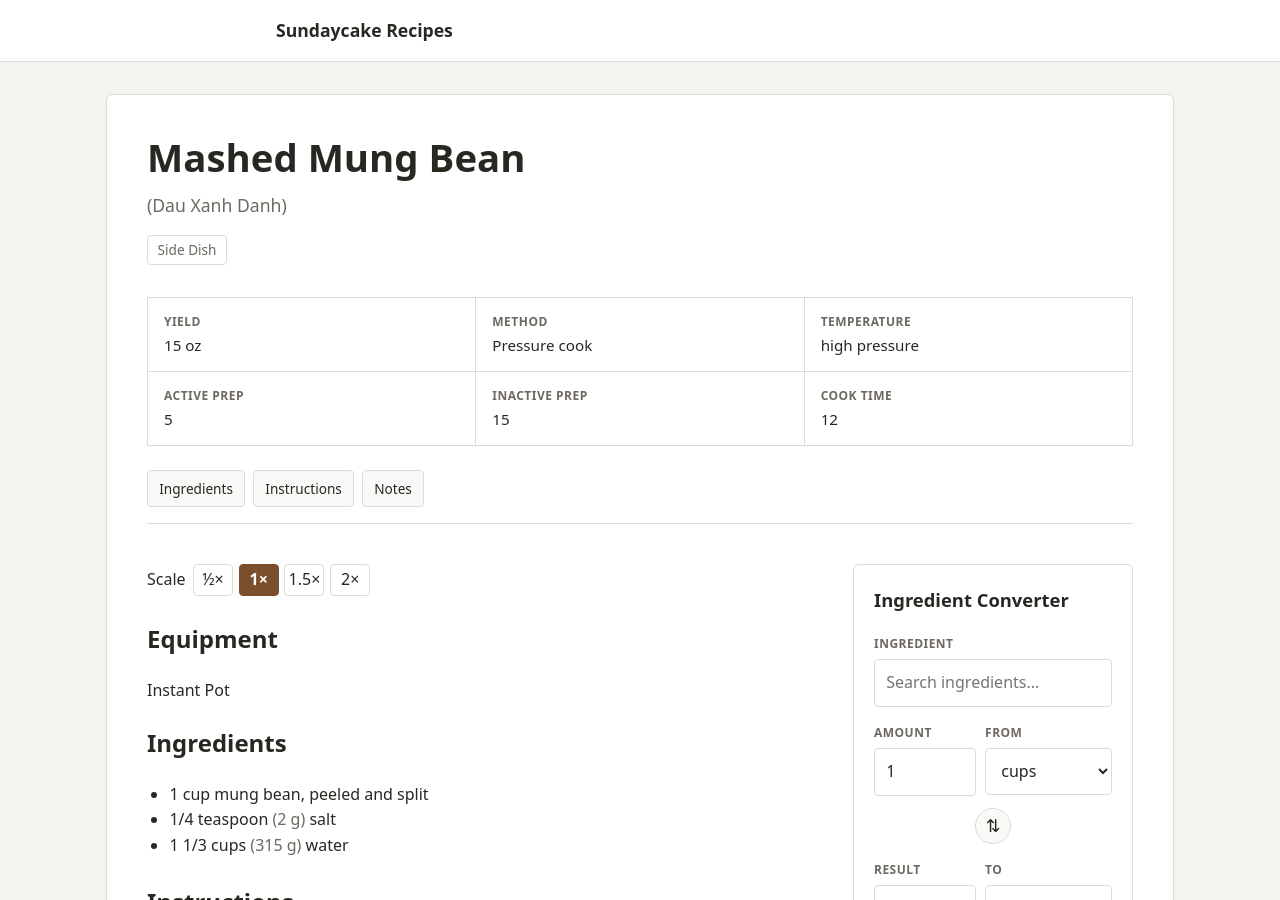
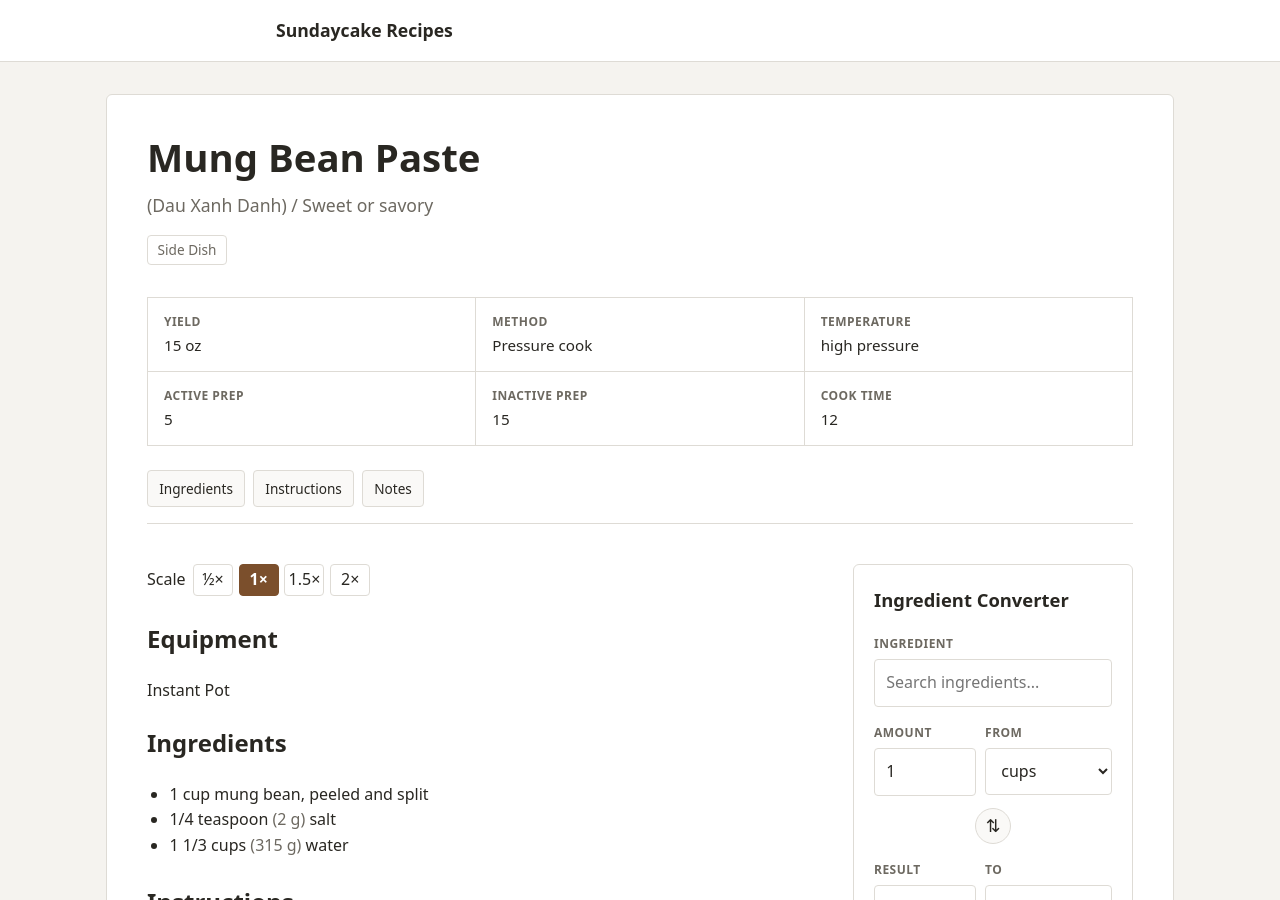
Before and after one commit to sundaycake/recipes, a Jekyll site: the page built from _recipes/mung-beans-mashed.md, in a window 1280 px wide and 900 px high. Built offline with Jekyll 4.4.1, drawn with Linux system fonts in a browser that asks for light colours.

Commit message:
Update mung-beans-mashed.md

```diff
--- a/_recipes/mung-beans-mashed.md
+++ b/_recipes/mung-beans-mashed.md
@@ -1,12 +1,11 @@
 ---
-recipe: Mashed Mung Bean
-description: (Dau Xanh Danh)
+recipe: Mung Bean Paste
+description: (Dau Xanh Danh) / Sweet or savory
 image:
 
 category: Side Dish
 tags:
   - instant pot
-  - filling
 
 yield: 15 oz
 default_scale: 1
```
